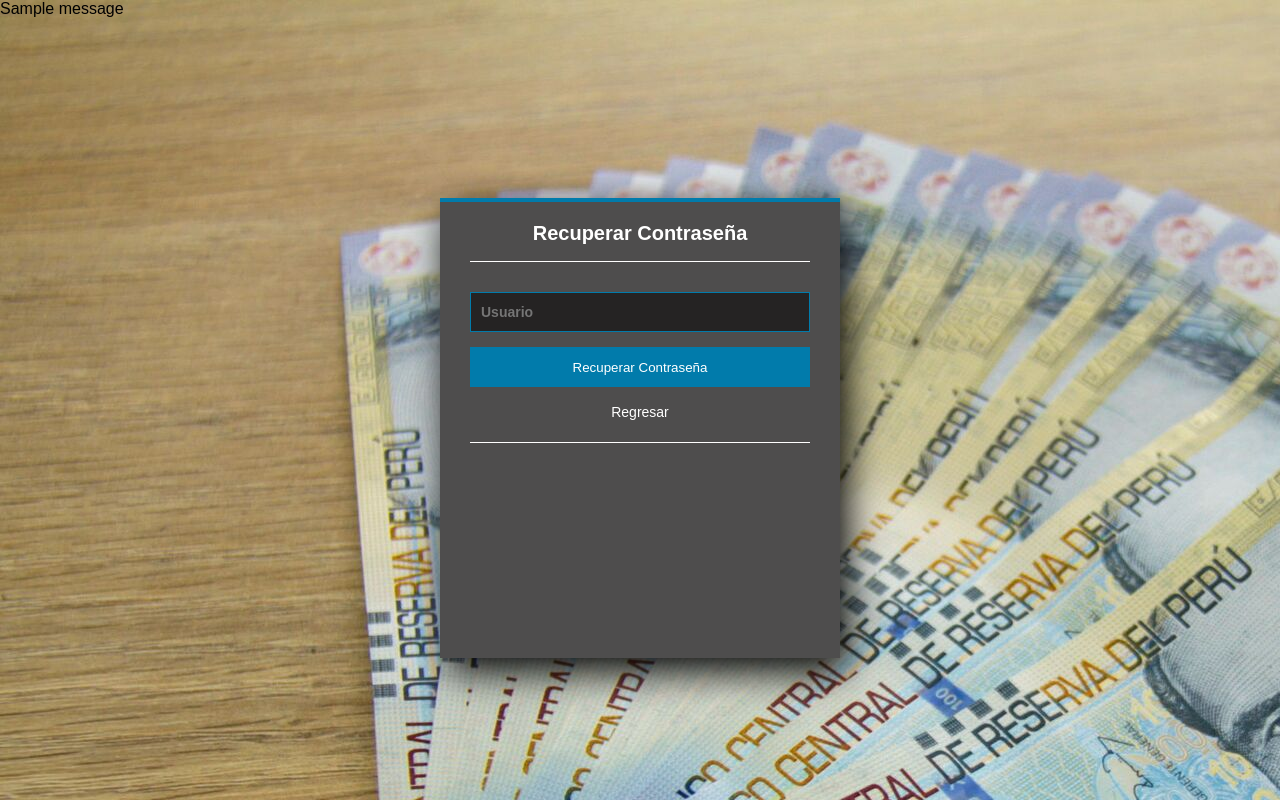
After one commit to aaronvanoordt/MisLucas, a Flask app: page /usuario_recuperar in a window 1280 px wide. The commit adds this page. Run offline with Flask 2, Linux system fonts and the light colour scheme; tables that the repository leaves empty hold one stand-in row (values such as "Sample post"); one stand-in notice (Sample message) is shown.

Commit message:
Primer avance login
Login (beta)
Registrar: Crear.
Error o exito.

```diff
--- a/app.py
+++ b/app.py
@@ -1,20 +1,27 @@
 #Imports
 
-from flask import Flask, redirect, render_template, request, jsonify
+from flask import Flask, redirect, render_template, request, jsonify, flash
 from flask_sqlalchemy import SQLAlchemy
 from flask_migrate import Migrate
 from flask.helpers import url_for
-from datetime import datetime
-
+from sqlalchemy import create_engine
+from sqlalchemy.orm import sessionmaker
 
 #Configuration
 
 app = Flask(__name__)
+app.config['SESSION_TYPE'] = 'memcached'
+app.config['SECRET_KEY'] = 'super secret key'
 app.config["SQLALCHEMY_DATABASE_URI"] = "postgresql://postgres:vanarcar08@localhost:5432/mislucas"
 app.config["SQLALCHEMY_TRACK_MODIFICATIONS"] = False
 
 db = SQLAlchemy(app)
 migrate = Migrate(app, db)
+
+#Conexión para consultas
+engine = create_engine('postgresql://postgres:vanarcar08@localhost:5432/mislucas')
+Session = sessionmaker(engine)
+session = Session()
 
 #Models
 
@@ -22,6 +29,7 @@ class User(db.Model):
     __tablename__ = "Usuarios"
     id = db.Column(db.Integer, primary_key=True)
     name = db.Column(db.String(32), nullable=False)
+    surname = db.Column(db.String(32), nullable=False)
     email = db.Column(db.String(32), nullable=False)
     password = db.Column(db.String(32), nullable=False)
     total = db.Column(db.Integer(), nullable=False)
@@ -48,35 +56,64 @@ db.create_all()
 
 #Routes
 
-@app.route("/")
-def login():
-    return render_template("index.html")
+@app.route('/')
+def index():
+    return render_template('login.html')
 
-@app.route("/login")
-def registrar():
-    return render_template("login.html")
+@app.route('/usuario_login', methods= ['POST'])
+def login_todo():
+    usu= request.form.get('usuario', )
+    contra= request.form.get('contrasena', )
 
-@app.route("/registrar", methods=["POST"])
-def calculate_payment():
-    data=request.json
-    name = data["name"]
-    email = data["email"]
-    password = password["password"]
-    total = data["total"]
+    con = session.query(User).filter(
+        User.email == usu
+    ).filter(
+        User.password == contra
+    )
+
+    if con.count() > 0:
+        return render_template('dashboard.html')
+    else:
+        return "El usuario no existe"
+
+@app.route('/usuario_crear_registro', methods= ['POST'])
+def crear_usuario_todo():
+    corr= request.form.get('correo', )
+    nomb= request.form.get('nombre', )
+    apell= request.form.get('apellido', )
+    contra= request.form.get('contrasena', )
+
+    session.add(User(email=corr,name=nomb,surname=apell,password=contra))
+    session.commit()
+
+    flash('Usuario Creado')
+
+    return render_template('register.html')
+
+@app.route('/usuario_recuperar')
+def recuperar_todo():
+    return render_template('recuperar.html')
+
+@app.route('/usuario_recuperar_contra', methods= ['POST'])
+def recuperar_contra_todo():
+    usu= request.form.get('usuario', )
+
+    con = session.query(User.password).filter(
+        User.email == usu
+    )
+
+    if con.count() > 0:
+        flash('Su contraseña es: ' + con[0].contrasena)
+    else: flash('El usuario no existe')
+
+    return render_template('recuperar.html')
 
 
-    user = User(
-		name=name,
-		email=email,
-        password = password,
-		total=int(total),
-	)
-
-    db.session.add(user)
-    db.session.commit()
-    money = user.calculate_total()
-    return jsonify({"Monto total": money}), 200
+@app.route('/usuario_create')
+def create_todo():
+    return render_template('register.html')
 
 
+#Runner
 if __name__ == "__main__":
 	app.run(debug=True, port=5000)
--- /dev/null
+++ b/static/styles/login.css
@@ -0,0 +1,67 @@
+* {
+    margin: 0;
+    padding: 0;
+    box-sizing: border-box;
+  }
+
+  body {
+    font-family: arial;
+    background-image: url("../images/bg.jpg");
+  }
+
+  .form-login {
+    width: 400px;
+    height: 460px;
+    background: #4e4d4d;
+    margin: auto;
+    margin-top: 180px;
+    box-shadow: 7px 13px 37px #000;
+    padding: 20px 30px;
+    border-top: 4px solid #017bab;
+    color: white;
+  }
+
+  .form-login h5 {
+    margin: 0;
+    text-align: center;
+    height: 40px;
+    margin-bottom: 30px;
+    border-bottom: 1px solid;
+    font-size: 20px;
+  }
+
+  .controls {
+    width: 100%;
+    border: 1px solid #017bab;
+    margin-bottom: 15px;
+    padding: 11px 10px;
+    background: #252323;
+    color: aliceblue;
+    font-size: 14px;
+    font-weight: bold;
+  }
+
+  .buttons {
+    width: 100%;
+    height: 40px;
+    background: #017bab;
+    border: none;
+    color: white;
+    margin-bottom: 16px;
+  }
+
+  .form-login p{
+    height: 40px;
+    text-align: center;
+    border-bottom: 1px solid;
+  }
+
+  .form-login a {
+    color: white;
+    text-decoration: none;
+    font-size: 14px;
+  }
+
+  .form-login a:hover {
+    text-decoration: underline;
+  }
--- a/templates/index.html
+++ b/templates/dashboard.html
@@ -24,17 +24,17 @@
 
                     <div>
                         <label>Monto</label><label class="validation-error hide" id="fullNameValidationError">This field is required.</label>
-                        <input type="number" name="fullName" id="fullName">
+                        <input type="number" name="fullName" id="fullName" placeholder="En soles">
                     </div>
 
                     <div>
                         <label>Detalle</label>
-                        <input type="text" name="empCode" id="empCode">
+                        <input type="text" name="empCode" id="empCode" placeholder="Describe tu movimiento">
                     </div>
 
                     <div>
                         <label>Tipo</label>
-                        <input type="text" name="salary" id="salary">
+                        <input type="text" name="salary" id="salary" placeholder="Efectivo o digital">
                     </div>
 
                     <div  class="form-action-buttons">
--- /dev/null
+++ b/templates/recuperar.html
@@ -0,0 +1,30 @@
+<!DOCTYPE html>
+<html lang="en" dir="ltr">
+  <head>
+    <meta charset="utf-8">
+    <title>Recuperar Contraseña</title>
+    <link rel="stylesheet" href="../static/styles/login.css">
+  </head>
+  <body>
+    {% with messages = get_flashed_messages() %}
+      {% if messages %}
+        <ul class=flashes>
+        {% for message in messages %}
+          <li>{{ message }}</li>
+        {% endfor %}
+        </ul>
+      {% endif %}
+    {% endwith %}
+    <section class="form-login">
+      <h5>Recuperar Contraseña</h5>
+      <form method="POST" action="/usuario_recuperar_contra">
+        <input class="controls" type="text" name="usuario" value="" placeholder="Usuario">
+        <input class="buttons" type="submit" name="" value="Recuperar Contraseña">
+      </form>
+      <p>
+        <a href="{{url_for('index')}}">Regresar</a>
+      </p>
+
+    </section>
+  </body>
+</html>
```
Also changed, not shown: templates/error.html (added, +10 -0 lines), templates/login.html (added, +23 -0 lines), templates/register.html (added, +33 -0 lines), static/images/bg.jpg (added), static/styles/dashborad.css (renamed from static/styles/styles.css), templates/exito.html (added).
